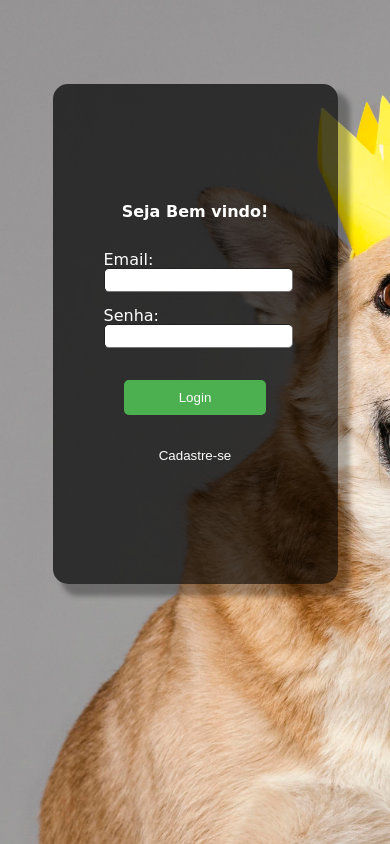
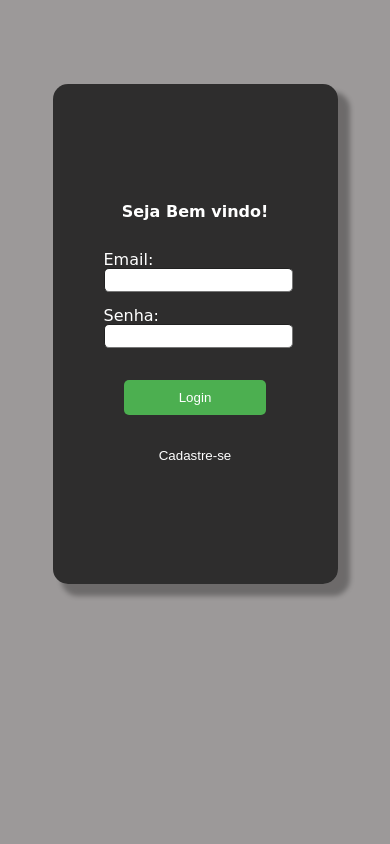
Before and after one commit to josdias/CadastroPet, a plain HTML site: page index.html in a window 390 px wide. Drawn offline with Linux system fonts and the light colour scheme; a web font is replaced by a local one.

Commit message:
alteração do backgroud-mobile

```diff
--- a/src/css/style.css
+++ b/src/css/style.css
@@ -153,7 +153,8 @@ h3{
 @media screen and (max-width: 500px){
 
     body{
-        background-color: #FF872D;
+        background-image: none;
+        background-color: #9C9999;
     }
 
     input{
```
Also changed, not shown: resto.htm (deleted).
